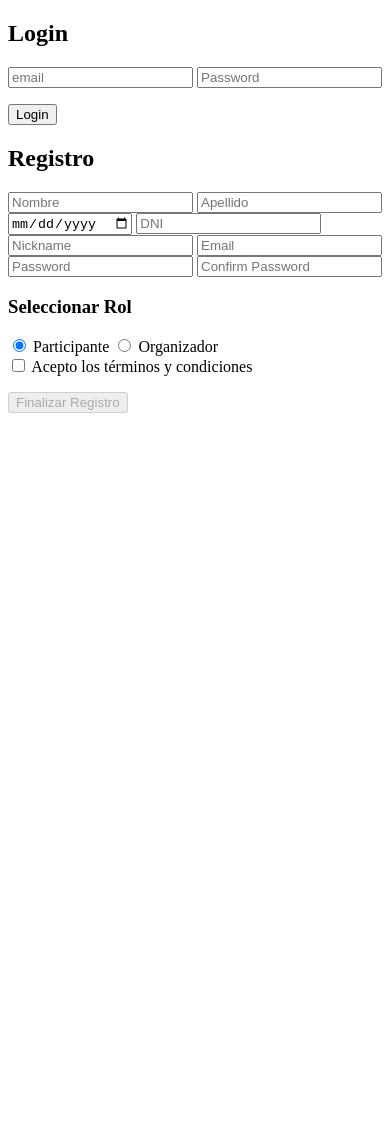
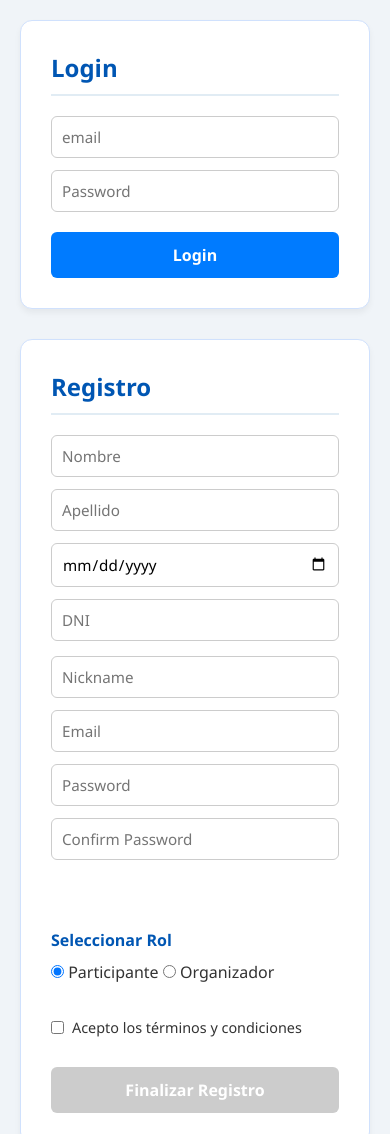
Before and after one commit to dev-gastong/parcial-p3-gaston-govino_del_jacques, a plain HTML site: page parcial-p3/index.html in a window 390 px wide. Shown: the top 1134 px of the page. Before the commit the page ends 844 px from the top, so only its background shows below. Drawn offline with Linux system fonts and the light colour scheme.

Commit message:
CSS y Trabajo terminado

```diff
--- a/parcial-p3/index.html
+++ b/parcial-p3/index.html
@@ -15,8 +15,8 @@
                 <h2>Login</h2>
                 <form id="form-login">
                     <div class="login-usuario-form">
-                        <input type="email" name="email" placeholder="email" required>
-                        <input type="password" name="password" placeholder="Password" required>
+                        <input class="input" type="email" name="email" placeholder="email" required>
+                        <input class="input" type="password" name="password" placeholder="Password" required>
                     </div>
                     <div class="submit-login-container">
                         <p id="login-error-msg"></p>
@@ -31,30 +31,30 @@
                 <h2>Registro</h2>
                 <form id="form-registro">
                     <div class="persona-fisica-form">
-                        <input type="text" name="nombre" placeholder="Nombre" required>
-                        <input type="text" name="apellido" placeholder="Apellido" required>
-                        <input type="date" name="fecha_nacimiento" placeholder="Fecha de Nacimiento" required>
-                        <input type="text" name="dni" placeholder="DNI" required>
+                        <input class="input" type="text" name="nombre" placeholder="Nombre" required>
+                        <input class="input" type="text" name="apellido" placeholder="Apellido" required>
+                        <input class="input" type="date" name="fecha_nacimiento" placeholder="Fecha de Nacimiento" required>
+                        <input class="input" type="text" name="dni" placeholder="DNI" required>
                     </div>
 
                     <div class="usuario-form">
-                        <input type="text" name="nickname" placeholder="Nickname" required>
-                        <input type="email" name="email" placeholder="Email" required>
-                        <input type="password" name="password" placeholder="Password" required>
-                        <input type="password" name="confirm_password" placeholder="Confirm Password" required>
+                        <input class="input" type="text" name="nickname" placeholder="Nickname" required>
+                        <input class="input" type="email" name="email" placeholder="Email" required>
+                        <input class="input" type="password" name="password" placeholder="Password" required>
+                        <input class="input" type="password" name="confirm_password" placeholder="Confirm Password" required>
                         <p id="registro-error-msg"></p>
                         <p id="registro-success-msg"></p>
                     </div>
 
                     <div class="rol-selection">
                         <h3>Seleccionar Rol</h3>
-                        <input type="radio" name="rol" value="participante" checked> Participante
-                        <input type="radio" name="rol" value="organizador"> Organizador
+                        <input class="radio" type="radio" name="rol" value="participante" checked> Participante
+                        <input class="radio" type="radio" name="rol" value="organizador"> Organizador
                     </div>
 
                     <div class="condiciones">
-                        <input type="checkbox" name="aceptar_condiciones" id="terms-checkbox" required>
-                        <label for="terms-checkbox">Acepto los términos y condiciones</label>
+                        <input class="input" type="checkbox" name="aceptar_condiciones" id="terms-checkbox" required>
+                        <label class="label" for="terms-checkbox">Acepto los términos y condiciones</label>
                     </div>
 
                     <div class="button-container">
--- a/parcial-p3/styles.css
+++ b/parcial-p3/styles.css
@@ -0,0 +1,141 @@
+* {
+    margin: 0;
+    padding: 0;
+    box-sizing: border-box; /* Crucial para el Box Model */
+    font-family: 'Segoe UI', Tahoma, Geneva, Verdana, sans-serif;
+}
+
+body {
+    background-color: #f0f4f8; /* Azul muy claro de fondo */
+    color: #333;
+    display: flex;
+    justify-content: center;
+    align-items: center;
+    min-height: 100vh;
+    padding: 20px;
+}
+
+/* --- Contenedor Principal (Dual Horizontal) --- */
+.login-registro-dual {
+    width: 100%;
+    max-width: 900px;
+}
+
+.dual-container {
+    display: flex;
+    flex-direction: row; /* Uno al lado del otro */
+    gap: 30px; /* Separación entre paneles */
+    width: 100%;
+}
+
+/* --- Paneles Individuales (Login y Registro) --- */
+.login-container, .registro-container {
+    flex: 1; /* Distribuye el espacio equitativamente (50% y 50%) */
+    background-color: #ffffff; /* Blanco */
+    padding: 30px;
+    border: 1px solid #d0e1fd; /* Borde azul sutil */
+    border-radius: 12px; /* Bordes redondeados */
+    box-shadow: 0 4px 6px rgba(0, 0, 0, 0.05); /* Sombra suave */
+}
+
+/* --- Títulos --- */
+h2 {
+    color: #0056b3; /* Azul oscuro */
+    margin-bottom: 20px;
+    border-bottom: 2px solid #e1ecf4;
+    padding-bottom: 10px;
+}
+
+h3 {
+    color: #0056b3;
+    font-size: 1rem;
+    margin-bottom: 10px;
+}
+
+/* --- Formularios e Inputs --- */
+form {
+    display: flex;
+    flex-direction: column;
+    gap: 15px; /* Separación vertical de los elementos internos */
+}
+
+.login-usuario-form, .persona-fisica-form, .usuario-form {
+    display: flex;
+    flex-direction: column;
+    gap: 12px;
+}
+
+.input[type="text"],
+.input[type="email"],
+.input[type="password"],
+.input[type="date"] {
+    width: 100%;
+    padding: 10px;
+    border: 1px solid #ccc;
+    border-radius: 6px; /* Bordes redondeados pequeños para inputs */
+    font-size: 0.95rem;
+    outline: none;
+    transition: border-color 0.2s;
+}
+
+/* Efecto Focus en Inputs */
+.input:focus {
+    border-color: #007bff; /* Azul vibrante al hacer click */
+}
+
+/* --- Secciones Especiales (Roles y Condiciones) --- */
+.rol-selection, .condiciones {
+    padding: 10px 0;
+}
+
+.condiciones {
+    display: flex;
+    align-items: center;
+    gap: 8px;
+}
+
+.label {
+    font-size: 0.9rem;
+    cursor: pointer;
+}
+
+/* --- Botones --- */
+button {
+    width: 100%;
+    padding: 12px;
+    background-color: #007bff; /* Azul base */
+    color: white;
+    border: none;
+    border-radius: 6px;
+    font-size: 1rem;
+    font-weight: bold;
+    cursor: pointer;
+    transition: background-color 0.2s;
+}
+
+button:hover:not(:disabled) {
+    background-color: #0056b3; /* Azul más oscuro al pasar el mouse */
+}
+
+/* Estado deshabilitado (para el botón de registro que viene con 'disabled') */
+button:disabled {
+    background-color: #cccccc;
+    cursor: not-allowed;
+}
+
+/* --- Mensajes de feedback (Error/Éxito) --- */
+p[id$="-msg"] {
+    font-size: 0.85rem;
+    margin: 5px 0;
+}
+p[id*="error"] { color: #dc3545; } /* Rojo para errores */
+p[id*="success"] { color: #28a745; } /* Verde para éxito */
+p[id*="loading"] { color: #007bff; } /* Azul para carga */
+
+
+/* --- Responsivo básico --- */
+@media (max-width: 768px) {
+    .dual-container {
+        flex-direction: column; /* Se apilan solo si la pantalla es muy chica (celulares) */
+    }
+}
```
Also changed, not shown: parcial-p3/app.js (+54 -72 lines).
